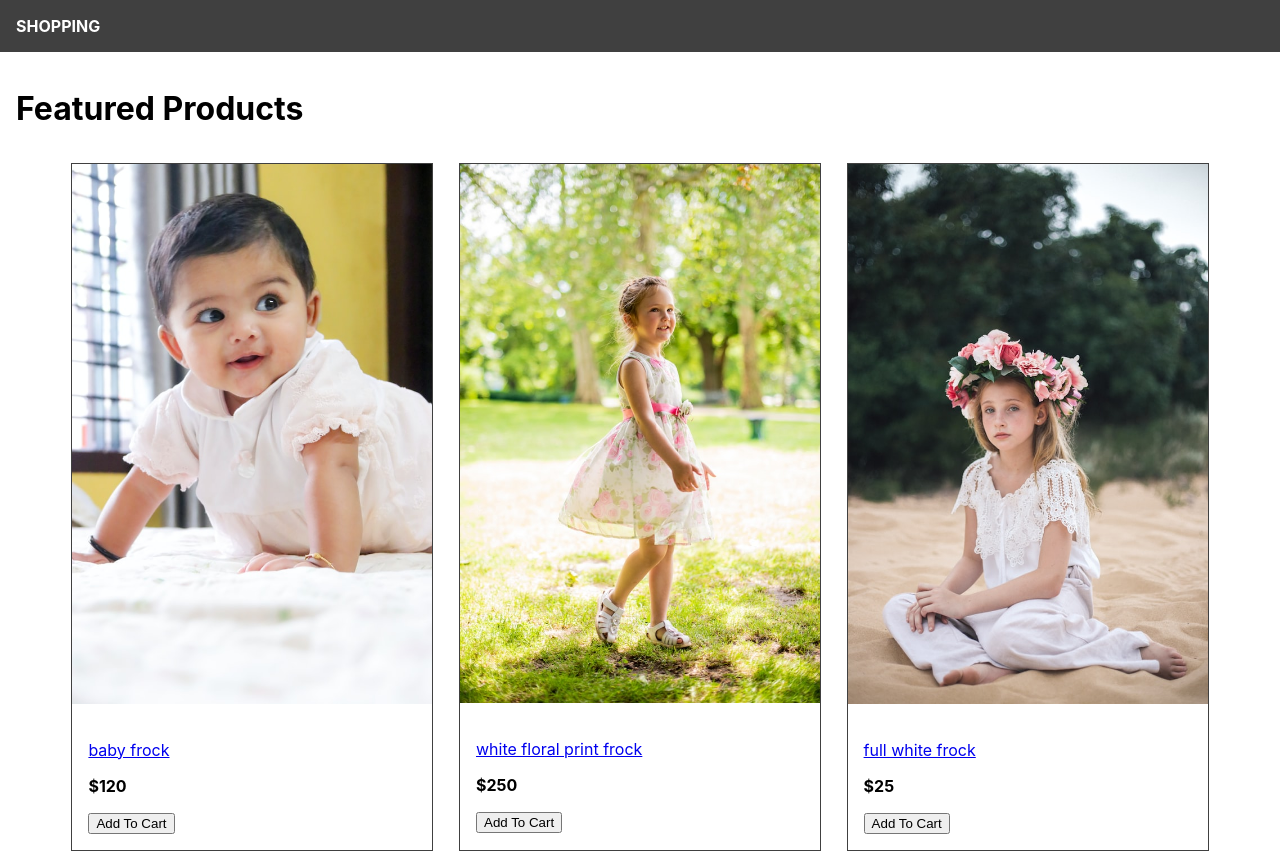
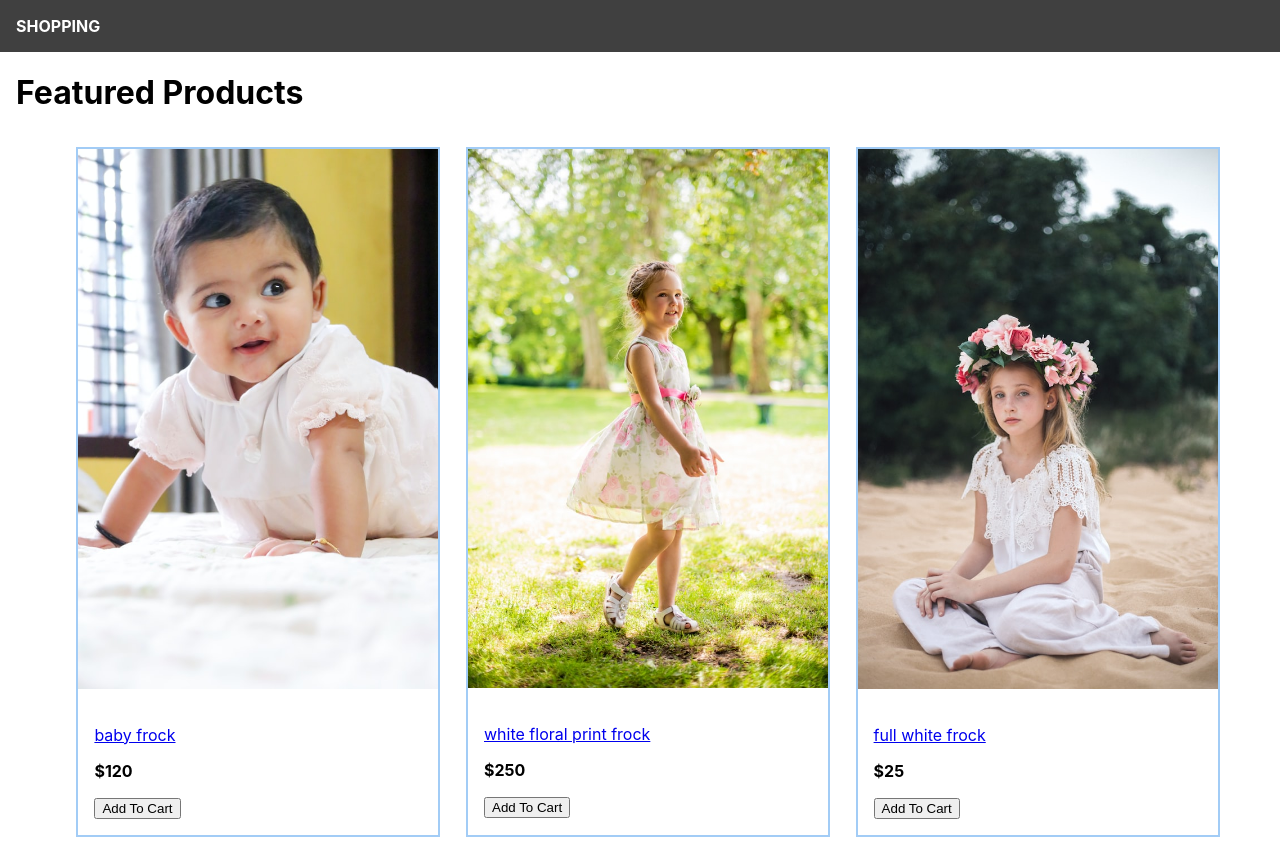
Before and after one commit to deepu111018/shopping, a React (Create React App) app in the folder frontend/: page / in a window 1280 px wide. Shown: the top 853 px of the page. Built offline with nearby package versions, Linux system fonts and the light colour scheme.

Commit message:
section-04-Add-Routing

```diff
--- a/frontend/package.json
+++ b/frontend/package.json
@@ -8,6 +8,7 @@
     "@testing-library/user-event": "^13.5.0",
     "react": "^18.2.0",
     "react-dom": "^18.2.0",
+    "react-router-dom": "^6.4.5",
     "react-scripts": "5.0.1",
     "web-vitals": "^2.1.4"
   },
--- a/frontend/src/App.js
+++ b/frontend/src/App.js
@@ -1,33 +1,21 @@
-import data from './data';
-
+import { BrowserRouter, Routes, Route, Link } from 'react-router-dom';
+import HomeScreen from './screens/HomeScreen';
+import ProductScreen from './screens/ProductScreen';
 function App() {
   return (
+    <BrowserRouter>
       <div>
         <header>
-        <a href="/">SHOPPING</a>
+          <Link to="/">SHOPPING</Link>
         </header>
         <main>
-        <h1>Featured Products</h1>
-        <div className="products">
-          {data.products.map((product) => (
-            <div className="product" key={product.slug}>
-              <a href={`/product/${product.slug}`}>
-                <img src={product.image} alt={product.name} />
-              </a>
-              <div className="product-info">
-                <a href={`/product/${product.slug}`}>
-                  <p>{product.name}</p>
-                </a>
-                <p>
-                  <strong>${product.price}</strong>
-                </p>
-                <button>Add To Cart</button>
-              </div>
-            </div>
-          ))}
-        </div>
+          <Routes>
+            <Route path="/product/:slug" element={<ProductScreen />} />
+            <Route path="/" element={<HomeScreen />} />
+          </Routes>
         </main>
       </div>
+    </BrowserRouter>
   );
 }
 
--- a/frontend/src/index.css
+++ b/frontend/src/index.css
@@ -19,7 +19,7 @@
 }
 
 main {
-  padding: 1rem;
+  padding-left: 1rem;
 }
 
 .products {
@@ -29,7 +29,7 @@
 }
 
 .product {
-  border: 1px #404040 solid;
+  border: 2px #a2ccf6 solid;
   margin: 0.8rem;
 }
 
--- /dev/null
+++ b/frontend/src/screens/HomeScreen.js
@@ -0,0 +1,31 @@
+import React from 'react';
+import { Link } from 'react-router-dom';
+import data from '../data';
+
+const HomeScreen = () => {
+  return (
+    <div>
+      <h1>Featured Products</h1>
+      <div className="products">
+        {data.products.map((product) => (
+          <div className="product" key={product.slug}>
+            <Link to={`/product/${product.slug}`}>
+              <img src={product.image} alt={product.name} />
+            </Link>
+            <div className="product-info">
+              <Link to={`/product/${product.slug}`}>
+                <p>{product.name}</p>
+              </Link>
+              <p>
+                <strong>${product.price}</strong>
+              </p>
+              <button>Add To Cart</button>
+            </div>
+          </div>
+        ))}
+      </div>
+    </div>
+  );
+};
+
+export default HomeScreen;
--- /dev/null
+++ b/frontend/src/screens/ProductScreen.js
@@ -0,0 +1,14 @@
+import React from 'react';
+import { useParams } from 'react-router-dom';
+
+const ProductScreen = () => {
+  const params = useParams();
+  const { slug } = params;
+  return (
+    <div>
+      <h1>{slug}</h1>
+    </div>
+  );
+};
+
+export default ProductScreen;
```
Also changed, not shown: 2 other files (tests, documents, lock files or other folders). Lines whose indentation alone changed are shown as unchanged.
